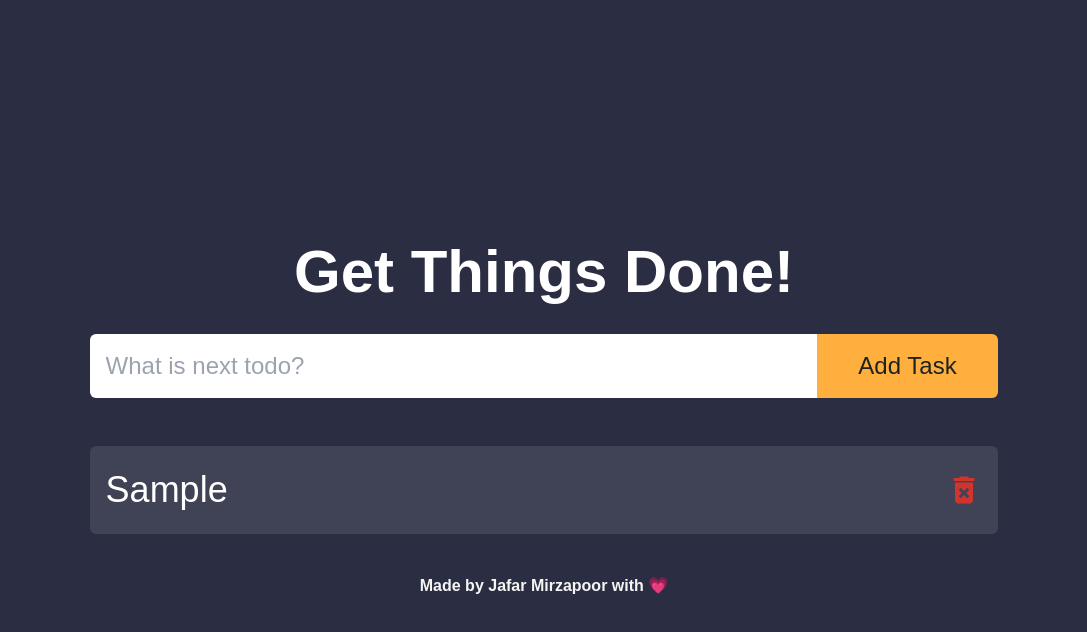
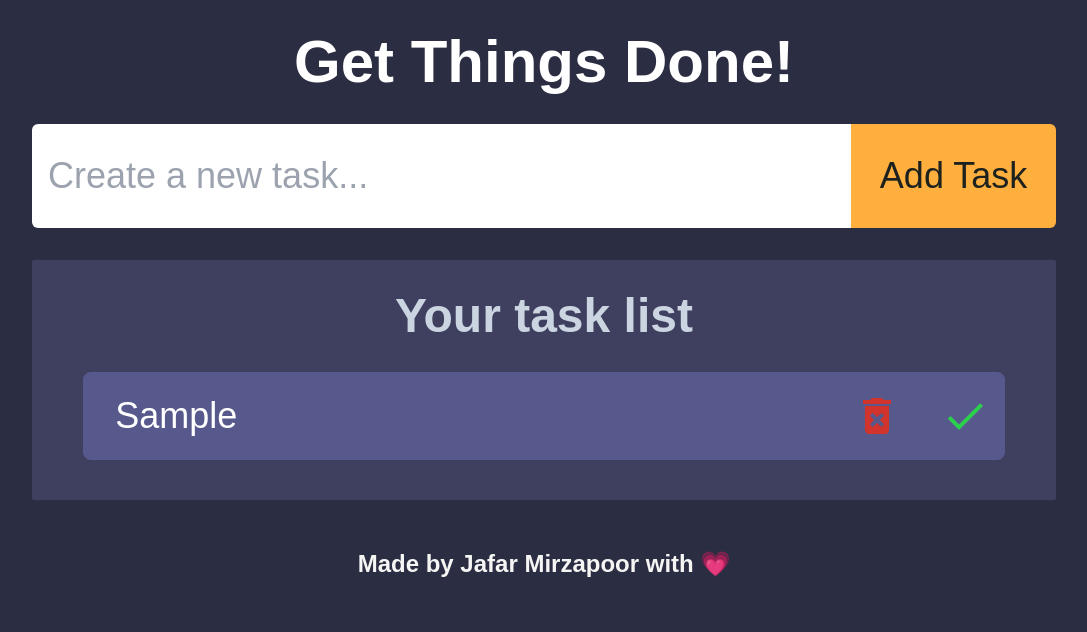
Before and after one commit to jeff-mz/React-Todo-App, a React (Vite) app: page / in a window 1280 px wide. Both pictures are taken after typing "Sample" into the empty fields and a click on the button "Add Task". Shown: the top 632 px of the page, without its empty margins (96-1183 px from the left). Built offline with nearby package versions, Linux system fonts and the light colour scheme.

Commit message:
UI improved and new features added.

```diff
--- a/src/App.jsx
+++ b/src/App.jsx
@@ -5,10 +5,10 @@ function App() {
   return (
     <main
       id="main"
-      className=" w-full h-full py-12 flex flex-col items-center justify-center  font-display bg-[#2b2d42] min-h-screen"
+      className=" w-full h-full flex flex-col items-center font-display bg-[#2b2d42] min-h-screen"
     >
       <TodoCard />
-      <p className="text-[16px] font-bold text-stone-100 mt-[16px]">
+      <p className="text-[16px] font-bold text-stone-100 mt-[16px] xl:text-2xl xl:my-12">
         Made by Jafar Mirzapoor with 💗
       </p>
     </main>
--- a/src/components/TodoCard.jsx
+++ b/src/components/TodoCard.jsx
@@ -1,73 +1,95 @@
 import React, { useState } from "react";
-import { MdDeleteForever } from "react-icons/md";
+import { MdOutlineEdit, MdDeleteForever, MdOutlineDone } from "react-icons/md";
+
 function TodoCard() {
-  const [todo, setTodo] = useState("");
-  const [todos, setTodos] = useState([]);
+  const [taskInput, setTaskInput] = useState("");
+  const [tasks, setTasks] = useState([]);
 
-  const changeHandler = (el) => {
-    setTodo(el.target.value);
+  const handleInputChange = (event) => {
+    setTaskInput(event.target.value);
   };
 
-  const submitHandler = () => {
-    todo.length > 0 &&
-      setTodos((pervTodos) => [
-        ...pervTodos,
-        { task: todo, id: Math.floor(Math.random() * 1000) },
+  const handleTaskSubmission = () => {
+    if (taskInput.length > 0) {
+      setTasks((prevTasks) => [
+        ...prevTasks,
+        {
+          description: taskInput,
+          id: Math.floor(Math.random() * 1000),
+          done: false,
+        },
       ]);
-    setTodo("");
+      setTaskInput("");
+    }
   };
 
-  const deleteHandler = (id) => {
-    let filteredTodos = todos.filter((todo) => todo.id !== id);
-    setTodos(filteredTodos);
+  const handleTaskDeletion = (taskId) => {
+    const filteredTasks = tasks.filter((task) => task.id !== taskId);
+    setTasks(filteredTasks);
+  };
+
+  const handleTaskCompletion = (taskId) => {
+    setTasks((prevTasks) =>
+      prevTasks.map((task) =>
+        task.id === taskId ? { ...task, done: !task.done } : task
+      )
+    );
   };
 
   return (
-    <div className="w-[90%]  p-2 rounded- flex flex-col items-center ">
-      <h1 className="text-4xl text-white font-bold my-8 text-center md:text-6xl">
+    <div className="w-full rounded- flex flex-col items-center">
+      <h1 className="text-4xl text-white font-bold my-8 text-center md:text-6xl 2xl:text-8xl 2xl:my-16">
         Get Things Done!
       </h1>
       {/* input start */}
       <div className="w-4/5 mb-8 mx-auto">
         <input
           type="text"
-          value={todo}
-          onChange={changeHandler}
-          placeholder="What is next todo?"
+          value={taskInput}
+          onChange={handleInputChange}
+          placeholder="Create a new task..."
           style={{ borderRadius: "6px 0px 0px 6px" }}
-          className="w-3/5 p-2 text-[16px] border-none outline-none lg:w-4/5 md:text-2xl md:p-4"
+          className="w-3/5 px-2 py-4 xl:py-8 text-[16px] border-none outline-none lg:w-4/5 md:text-2xl md:p-4 xl:text-4xl 2xl:text-6xl 2xl:py-7"
         />
         <button
           type="submit"
-          onClick={submitHandler}
+          onClick={handleTaskSubmission}
           style={{ borderRadius: "0px 6px 6px 0px" }}
-          className="w-2/5 text-[16px] bg-[#ffaf3e] p-2 text-[#1e221e] font-medium lg:w-1/5 md:text-2xl md:p-4"
+          className="w-2/5 px-2 py-4 xl:py-8 text-[16px] bg-[#ffaf3e]  text-[#1e221e] font-medium lg:w-1/5 md:text-2xl md:p-4 xl:text-4xl 2xl:text-6xl"
         >
           Add Task
         </button>
       </div>
       {/* input end  */}
-      {/* Todos List  */}
-      {todos.map((task) => {
-        return (
-          <div
-            key={task.id}
-            className="w-4/5 bg-[#404255] p-2 flex items-center my-4 rounded-md justify-between md:p-4"
-          >
+
+      {/* Tasks List  */}
+      <ul className="w-4/5 bg-[#3f405f] min-h-52 list-disc rounded-sm pb-4 md:pb-10">
+        <p className="text-center text-slate-300 font-bold py-4 text-[18px] md:text-3xl xl:text-5xl 2xl:text-7xl md:py-6 xl:py-8 2xl:py-12">
+          Your task list
+        </p>
+        {tasks.map((task) => (
+          <li className="w-[90%] list-decimal flex items-center py-4 px-4 m-auto rounded-lg justify-between bg-[#57598d]">
             <p
-              className={`text-[18px] text-white font-medium md:text-4xl md:py-2`}
+              className={`text-[18px] ${
+                task.done ? "line-through" : ""
+              } text-white font-medium md:py-2 md:text-2xl md:p-4 xl:text-4xl 2xl:text-6xl`}
             >
-              {task.task}
+              {task.description}
             </p>
             <div>
               <MdDeleteForever
-                onClick={() => deleteHandler(task.id)}
-                className="inline text-[#d0342c] md:text-4xl md:mx4"
+                onClick={() => handleTaskDeletion(task.id)}
+                className="inline text-[#d0342c] mx-2 text-[18px] md:mx-4 xl:mx-10 md:text-3xl xl:text-5xl 2xl:text-6xl"
+              />
+              <MdOutlineDone
+                onClick={() => handleTaskCompletion(task.id)}
+                className="inline text-[#2cd04d] text-[18px] md:text-3xl xl:text-5xl 2xl:text-6xl"
               />
             </div>
-          </div>
-        );
-      })}
+          </li>
+        ))}
+      </ul>
+      {/* End of Task list  */}
     </div>
   );
 }
```
